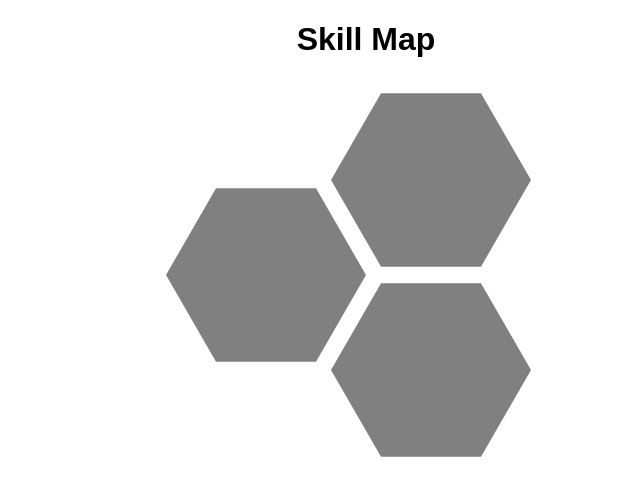
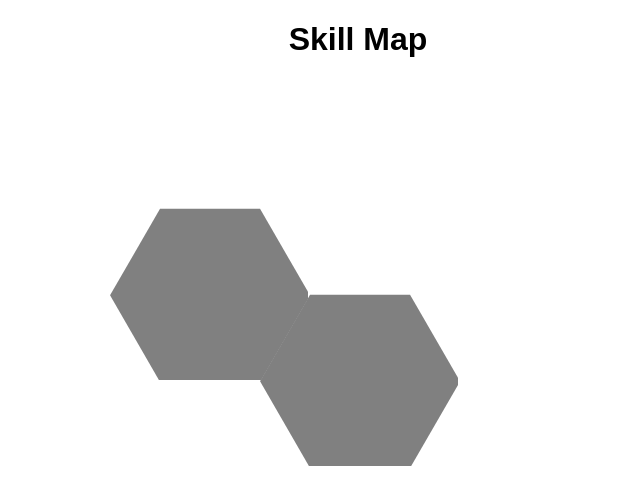
Before and after one commit to noah-kogler/motion-hexplorer, a Next.js app: page / in a window 1280 px wide. Shown: the top 504 px of the page, without its empty margins (282-922 px from the left). Built offline with nearby package versions, Linux system fonts and the light colour scheme.

Commit message:
improved hex positioning

```diff
--- a/components/hexagon.js
+++ b/components/hexagon.js
@@ -1,16 +1,27 @@
-import styled, { keyframes } from "styled-components";
+import styled from "styled-components";
 import { useState } from "react";
+import HexagonSvg from "./svg/hexagon";
+import { hexHalfHeight } from "../tools/geometry";
 
-export default function Hexagon ({ size = 200, top = 0, left = 0 }) {
+export default function Hexagon ({ sideLength, center }) {
   const [pressed, setPressed] = useState(false);
 
   const togglePressed = () => { setPressed(!pressed); };
 
+  const halfHeight = hexHalfHeight(sideLength);
+  const width = 2 * sideLength;
+  const height = 2 * halfHeight;
+
   return (
-    <Container size={size} top={top} left={left} pressed={pressed} onMouseDown={togglePressed} onMouseUp={togglePressed}>
-      <Svg xmlns="http://www.w3.org/2000/svg" viewBox="0 0 300 280" size={size}>
-        <SvgHex points="300,140 225,270 75,270 0,140 75,10 225,10"/>
-      </Svg>
+    <Container
+      width={width}
+      height={height}
+      top={center.y - halfHeight}
+      left={center.x - sideLength}
+      pressed={pressed}
+      onMouseDown={togglePressed}
+      onMouseUp={togglePressed}>
+      <HexagonSvg center={{x: sideLength, y: halfHeight}} sideLength={sideLength - 2} />
     </Container>
   );
 }
@@ -19,27 +30,8 @@ const Container = styled.div`
   position: absolute;
   top: ${props => props.pressed ? props.top + 5 : props.top}px;
   left: ${props => props.pressed ? props.left + 5 : props.left}px;
-  width: ${props => props.pressed ? props.size - 10 : props.size}px;
-  height: ${props => props.pressed ? props.size - 10 : props.size}px;
+  width: ${props => props.pressed ? props.width - 10 : props.width}px;
+  height: ${props => props.pressed ? props.height - 10 : props.height}px;
   transition: width .25s, height .25s, top .25s, left .25s;
   cursor: pointer;
 `;
-
-const Svg = styled.svg`
-  width: 100%;
-  height: 100%;
-`;
-
-const HoverColorAnimation = keyframes`
- 0% { fill: grey; }
- 100% { fill: black; }
-`;
-
-const SvgHex = styled.polygon`
-  fill: grey;
-  &:hover {
-    animation-name: ${HoverColorAnimation};
-    animation-duration: .5s;
-    fill: black;
-  }
-`;
--- a/components/skill-map.js
+++ b/components/skill-map.js
@@ -1,6 +1,7 @@
 import Hexagon from "./hexagon";
 import styled from "styled-components";
 import { useEffect, useRef, useState } from "react";
+import { hexHalfHeight } from "../tools/geometry";
 
 export default function SkillMap() {
   const [width, setWidth] = useState(undefined)
@@ -10,14 +11,12 @@ export default function SkillMap() {
     setWidth(ref.current.clientWidth);
   });
 
-  const hexSize = 200;
-  const center = width / 2;
-
+  const sideLength = 100;
+  const central = {x: width / 2, y: 300 };
   return (
     <Container ref={ref}>
-      <Hexagon size={200} left={center - hexSize} top={95}/>
-      <Hexagon size={200} left={center - 35} top={0}/>
-      <Hexagon size={200} left={center - 35} top={190}/>
+      <Hexagon center={central} sideLength={sideLength} />
+      <Hexagon center={{x: central.x - 3 * sideLength / 2, y: central.y - hexHalfHeight(sideLength) }} sideLength={sideLength} />
     </Container>
   );
 }
--- /dev/null
+++ b/components/svg/hexagon.js
@@ -0,0 +1,40 @@
+import { hexHalfHeight } from "../../tools/geometry";
+import styled, { keyframes } from "styled-components";
+
+export default function HexagonSvg({center, sideLength}) {
+  const halfHeight = hexHalfHeight(sideLength);
+  const halfSide = sideLength / 2;
+  const points = [
+    { x: center.x - halfSide, y: center.y - halfHeight }, // topLeft
+    { x: center.x + halfSide, y: center.y - halfHeight }, // topRight
+    { x: center.x + sideLength, y: center.y }, // centerRight
+    { x: center.x + halfSide, y: center.y + halfHeight }, // bottomRight
+    { x: center.x - halfSide, y: center.y + halfHeight }, // bottomLeft
+    { x: center.x - sideLength, y: center.y }, // centerLeft
+  ];
+
+  return (
+    <Svg xmlns="http://www.w3.org/2000/svg" viewBox={"0 0 " + (2 * sideLength) + " " + (2 * halfHeight)}>
+      <SvgHex points={points.map(({x, y}) => x + ',' + y).join(' ')}/>
+    </Svg>
+  );
+}
+
+const Svg = styled.svg`
+  width: 100%;
+  height: 100%;
+`;
+
+const HoverColorAnimation = keyframes`
+ 0% { fill: grey; }
+ 100% { fill: black; }
+`;
+
+const SvgHex = styled.polygon`
+  fill: grey;
+  &:hover {
+    animation-name: ${HoverColorAnimation};
+    animation-duration: .5s;
+    fill: black;
+  }
+`;
--- a/pages/index.js
+++ b/pages/index.js
@@ -16,8 +16,11 @@ export default () => (
 );
 
 const GlobalStyle = createGlobalStyle`
-  body {
+  html, body{
+    height: 100%;
     width: 100%;
+    margin: 0;
+    padding: 0;
   }
 `;
 
--- /dev/null
+++ b/tools/geometry.js
@@ -0,0 +1,7 @@
+function rad(degree) {
+  return degree * Math.PI / 180;
+}
+
+export function hexHalfHeight(sideLength) {
+  return sideLength * Math.cos(rad(30));
+}
```
Also changed, not shown: .babelrc.
